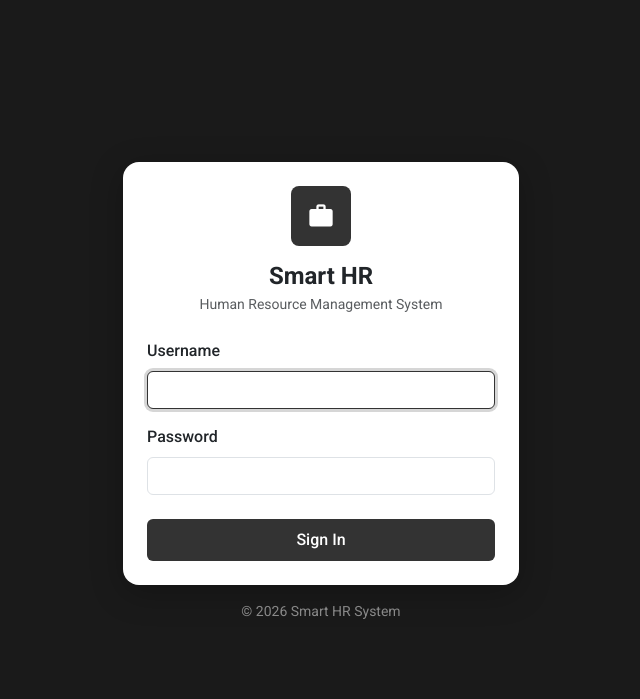
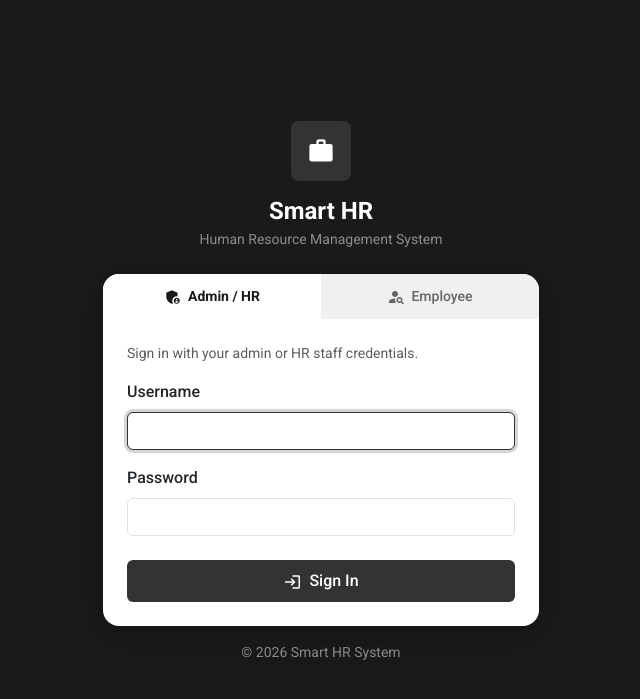
Before and after one commit to knpmn/dbms, a Flask app: page /login in a window 1280 px wide. Shown: the top 699 px of the page, without its empty margins (319-959 px from the left). Run offline with Flask 3, Linux system fonts and the light colour scheme.

Commit message:
feat: split login page (Admin/HR + Employee self-service), fix penalty levels

```diff
--- a/requirements.txt
+++ b/requirements.txt
@@ -1,3 +1,3 @@
 Flask==3.0.3
-oracledb==2.5.1
+oracledb>=2.5.1
 Werkzeug==3.0.3
--- a/routes/auth_routes.py
+++ b/routes/auth_routes.py
@@ -37,6 +37,98 @@ def login():
 
 @auth_bp.route('/logout')
 def logout():
+    session.clear()
+    flash('You have been logged out.', 'info')
+    return redirect(url_for('auth.login'))
+
+
+@auth_bp.route('/employee-lookup', methods=['POST'])
+def employee_lookup():
+    """Look up an employee by first and last name (no password required)."""
+    first_name = request.form.get('first_name', '').strip()
+    last_name = request.form.get('last_name', '').strip()
+
+    if not first_name or not last_name:
+        flash('Please enter both first and last name.', 'danger')
+        return redirect(url_for('auth.login', tab='employee'))
+
+    matches = execute_query(
+        """SELECT e.employee_id, e.first_name, e.last_name,
+                  d.department_name, p.position_name
+           FROM EMPLOYEES e
+           JOIN DEPARTMENTS d ON e.department_id = d.department_id
+           JOIN POSITIONS   p ON e.position_id   = p.position_id
+           WHERE UPPER(e.first_name) = UPPER(:fn)
+             AND UPPER(e.last_name)  = UPPER(:ln)""",
+        {'fn': first_name, 'ln': last_name}
+    )
+
+    if not matches:
+        flash(f'No employee found with name "{first_name} {last_name}".', 'danger')
+        return redirect(url_for('auth.login', tab='employee'))
+
+    if len(matches) == 1:
+        emp = matches[0]
+        session['emp_id'] = emp['employee_id']
+        session['emp_name'] = f"{emp['first_name']} {emp['last_name']}"
+        session['role'] = 'Employee'
+        return redirect(url_for('auth.employee_dashboard'))
+
+    # Multiple matches — pick the first one (simplest approach)
+    emp = matches[0]
+    session['emp_id'] = emp['employee_id']
+    session['emp_name'] = f"{emp['first_name']} {emp['last_name']}"
+    session['role'] = 'Employee'
+    return redirect(url_for('auth.employee_dashboard'))
+
+
+@auth_bp.route('/employee-dashboard')
+def employee_dashboard():
+    """Self-service dashboard for employees who logged in by name."""
+    if 'emp_id' not in session:
+        flash('Please look up your profile first.', 'warning')
+        return redirect(url_for('auth.login', tab='employee'))
+
+    emp_id = session['emp_id']
+
+    emp = execute_one(
+        """SELECT e.employee_id, e.first_name, e.last_name, e.salary,
+                  TO_CHAR(e.start_date,'YYYY-MM-DD') AS start_date,
+                  d.department_name, p.position_name
+           FROM EMPLOYEES e
+           JOIN DEPARTMENTS d ON e.department_id = d.department_id
+           JOIN POSITIONS   p ON e.position_id   = p.position_id
+           WHERE e.employee_id = :eid""",
+        {'eid': emp_id}
+    )
+
+    if not emp:
+        session.clear()
+        flash('Employee record not found.', 'danger')
+        return redirect(url_for('auth.login', tab='employee'))
+
+    stats = {
+        'attendance': execute_one("SELECT COUNT(*) AS c FROM ATTENDANCE WHERE employee_id = :e", {'e': emp_id})['c'],
+        'bonus': execute_one("SELECT COUNT(*) AS c FROM BONUS_POINTS WHERE employee_id = :e", {'e': emp_id})['c'],
+        'penalties': execute_one("SELECT COUNT(*) AS c FROM PENALTIES WHERE employee_id = :e", {'e': emp_id})['c']
+    }
+
+    recent_attendance = execute_query(
+        """SELECT * FROM (
+               SELECT TO_CHAR(date_col, 'YYYY-MM-DD') AS date_col, status
+               FROM ATTENDANCE WHERE employee_id = :e
+               ORDER BY date_col DESC
+           ) WHERE ROWNUM <= 10""",
+        {'e': emp_id}
+    )
+
+    return render_template('employee_self.html', emp=emp, stats=stats,
+                           recent_attendance=recent_attendance)
+
+
+@auth_bp.route('/employee-logout')
+def employee_logout():
+    """Clear employee self-service session."""
     session.clear()
     flash('You have been logged out.', 'info')
     return redirect(url_for('auth.login'))
--- a/templates/login.html
+++ b/templates/login.html
@@ -28,30 +28,110 @@
             box-shadow: 0 0 0 3px rgba(50, 50, 50, .2);
         }
 
-        .btn-purple {
+        .btn-dark-custom {
             background: #333333;
             color: #fff;
         }
 
-        .btn-purple:hover {
+        .btn-dark-custom:hover {
             background: #1a1a1a;
             color: #fff;
+        }
+
+        .btn-outline-custom {
+            border: 2px solid #333333;
+            color: #333333;
+        }
+
+        .btn-outline-custom:hover {
+            background: #333333;
+            color: #fff;
+        }
+
+        .divider-text {
+            display: flex;
+            align-items: center;
+            gap: 12px;
+            color: #999;
+            font-size: 12px;
+            text-transform: uppercase;
+            letter-spacing: .08em;
+            font-weight: 500;
+        }
+
+        .divider-text::before,
+        .divider-text::after {
+            content: '';
+            flex: 1;
+            height: 1px;
+            background: #ddd;
+        }
+
+        .tab-btn {
+            flex: 1;
+            border: none;
+            background: #f0f0f0;
+            padding: 12px;
+            font-weight: 500;
+            font-size: 14px;
+            cursor: pointer;
+            color: #666;
+            transition: all .2s;
+            display: flex;
+            align-items: center;
+            justify-content: center;
+            gap: 6px;
+        }
+
+        .tab-btn:first-child {
+            border-radius: 12px 0 0 0;
+        }
+
+        .tab-btn:last-child {
+            border-radius: 0 12px 0 0;
+        }
+
+        .tab-btn.active {
+            background: #fff;
+            color: #1a1a1a;
+            font-weight: 600;
+        }
+
+        .tab-panel {
+            display: none;
+        }
+
+        .tab-panel.active {
+            display: block;
         }
     </style>
 </head>
 
 <body>
-    <div class="container" style="max-width:420px">
-        <div class="card login-card border-0 p-4">
+    <div class="container" style="max-width:460px">
         <div class="text-center mb-4">
             <div class="d-inline-flex align-items-center justify-content-center rounded-3 mb-3"
                 style="width:60px;height:60px;background:#333333">
                 <span class="material-icons text-white" style="font-size:28px">work</span>
             </div>
-                <h4 class="fw-bold mb-1">Smart HR</h4>
-                <p class="text-muted small mb-0">Human Resource Management System</p>
+            <h4 class="fw-bold mb-1 text-white">Smart HR</h4>
+            <p class="text-white-50 small mb-0">Human Resource Management System</p>
         </div>
 
+        <div class="card login-card border-0 overflow-hidden">
+            <!-- Tabs -->
+            <div class="d-flex">
+                <button class="tab-btn active" onclick="switchTab('admin')" id="tab-admin">
+                    <span class="material-icons" style="font-size:18px">admin_panel_settings</span>
+                    Admin / HR
+                </button>
+                <button class="tab-btn" onclick="switchTab('employee')" id="tab-employee">
+                    <span class="material-icons" style="font-size:18px">person_search</span>
+                    Employee
+                </button>
+            </div>
+
+            <div class="p-4">
                 {% with messages = get_flashed_messages(with_categories=true) %}
                 {% for cat, msg in messages %}
                 <div
@@ -61,6 +141,9 @@
                 {% endfor %}
                 {% endwith %}
 
+                <!-- Admin / HR Login Panel -->
+                <div class="tab-panel active" id="panel-admin">
+                    <p class="text-muted small mb-3">Sign in with your admin or HR staff credentials.</p>
                     <form method="POST" action="{{ url_for('auth.login') }}">
                         <div class="mb-3">
                             <label class="form-label fw-medium" for="username">Username</label>
@@ -70,11 +153,51 @@
                             <label class="form-label fw-medium" for="password">Password</label>
                             <input id="password" type="password" name="password" class="form-control" required>
                         </div>
-                <button type="submit" class="btn btn-purple w-100 py-2 fw-medium">Sign In</button>
+                        <button type="submit" class="btn btn-dark-custom w-100 py-2 fw-medium">
+                            <span class="material-icons align-middle me-1" style="font-size:18px">login</span>
+                            Sign In
+                        </button>
                     </form>
+                </div>
+
+                <!-- Employee Lookup Panel -->
+                <div class="tab-panel" id="panel-employee">
+                    <p class="text-muted small mb-3">Enter your name to look up your employee profile.</p>
+                    <form method="POST" action="{{ url_for('auth.employee_lookup') }}">
+                        <div class="mb-3">
+                            <label class="form-label fw-medium" for="first_name">First Name</label>
+                            <input id="first_name" type="text" name="first_name" class="form-control"
+                                placeholder="e.g. James" required>
+                        </div>
+                        <div class="mb-4">
+                            <label class="form-label fw-medium" for="last_name">Last Name</label>
+                            <input id="last_name" type="text" name="last_name" class="form-control"
+                                placeholder="e.g. Smith" required>
+                        </div>
+                        <button type="submit" class="btn btn-outline-custom w-100 py-2 fw-medium">
+                            <span class="material-icons align-middle me-1" style="font-size:18px">search</span>
+                            Find My Profile
+                        </button>
+                    </form>
+                </div>
+            </div>
         </div>
         <p class="text-center text-white-50 small mt-3">&copy; 2026 Smart HR System</p>
     </div>
+
+    <script>
+        function switchTab(tab) {
+            document.querySelectorAll('.tab-btn').forEach(b => b.classList.remove('active'));
+            document.querySelectorAll('.tab-panel').forEach(p => p.classList.remove('active'));
+            document.getElementById('tab-' + tab).classList.add('active');
+            document.getElementById('panel-' + tab).classList.add('active');
+        }
+
+        // Auto-switch to employee tab if there's a URL param
+        if (new URLSearchParams(window.location.search).get('tab') === 'employee') {
+            switchTab('employee');
+        }
+    </script>
 </body>
 
 </html>
--- a/templates/penalties/form.html
+++ b/templates/penalties/form.html
@@ -11,7 +11,7 @@
                 <div class="col-md-6">
                     <label class="form-label fw-medium">Penalty Level</label>
                     <select name="penalty_level" required class="form-select">
-                        {% for lvl in ['Minor','Major','Severe'] %}
+                        {% for lvl in ['Low','Medium','High'] %}
                         <option value="{{ lvl }}" {% if record and record.penalty_level==lvl %}selected{% endif %}>{{
                             lvl }}</option>
                         {% endfor %}
```
Also changed, not shown: templates/base.html (+17 -2 lines), templates/employee_self.html (added, +122 -0 lines). Lines whose indentation alone changed are shown as unchanged.
